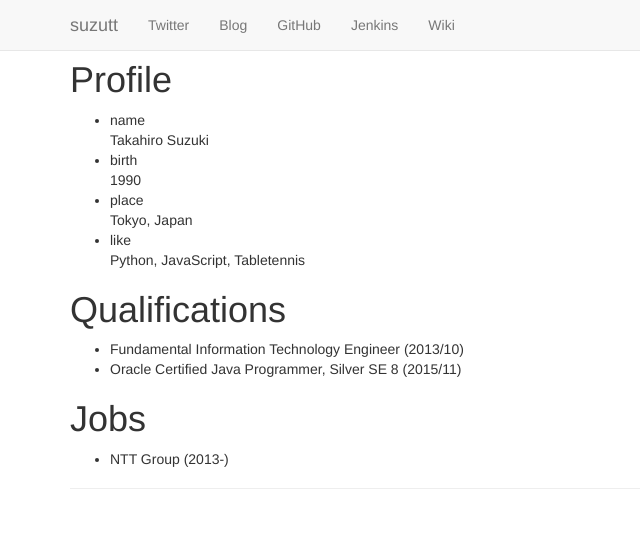
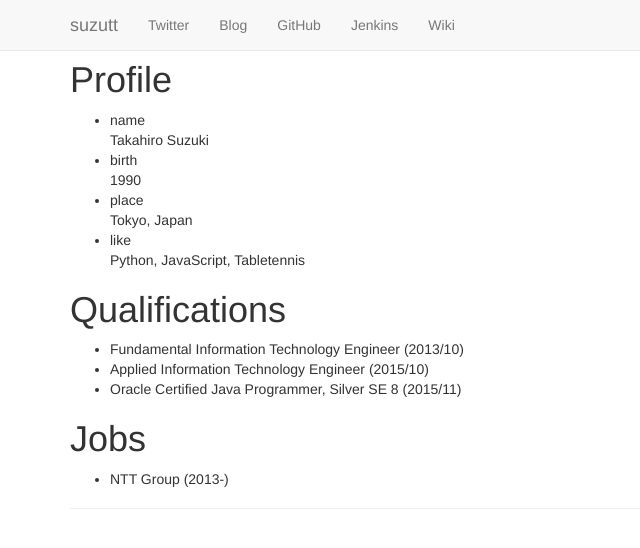
Before and after one commit to bur8787/portal, a plain HTML site: page index.html in a window 1280 px wide. Shown: the whole page, without its empty margins (0-640 px from the left). Drawn offline with nearby package versions, Linux system fonts and the light colour scheme.

Commit message:
Add Applied Information Technology Engineer

```diff
--- a/index.html
+++ b/index.html
@@ -77,6 +77,7 @@
             <h1 id="qualifications">Qualifications</h1>
             <ul>
               <li>Fundamental Information Technology Engineer (2013/10)</li>
+              <li>Applied Information Technology Engineer (2015/10)</li>
               <li>Oracle Certified Java Programmer, Silver SE 8 (2015/11)</li>
             </ul>
             <h1 id="jobs">Jobs</h1>
```
